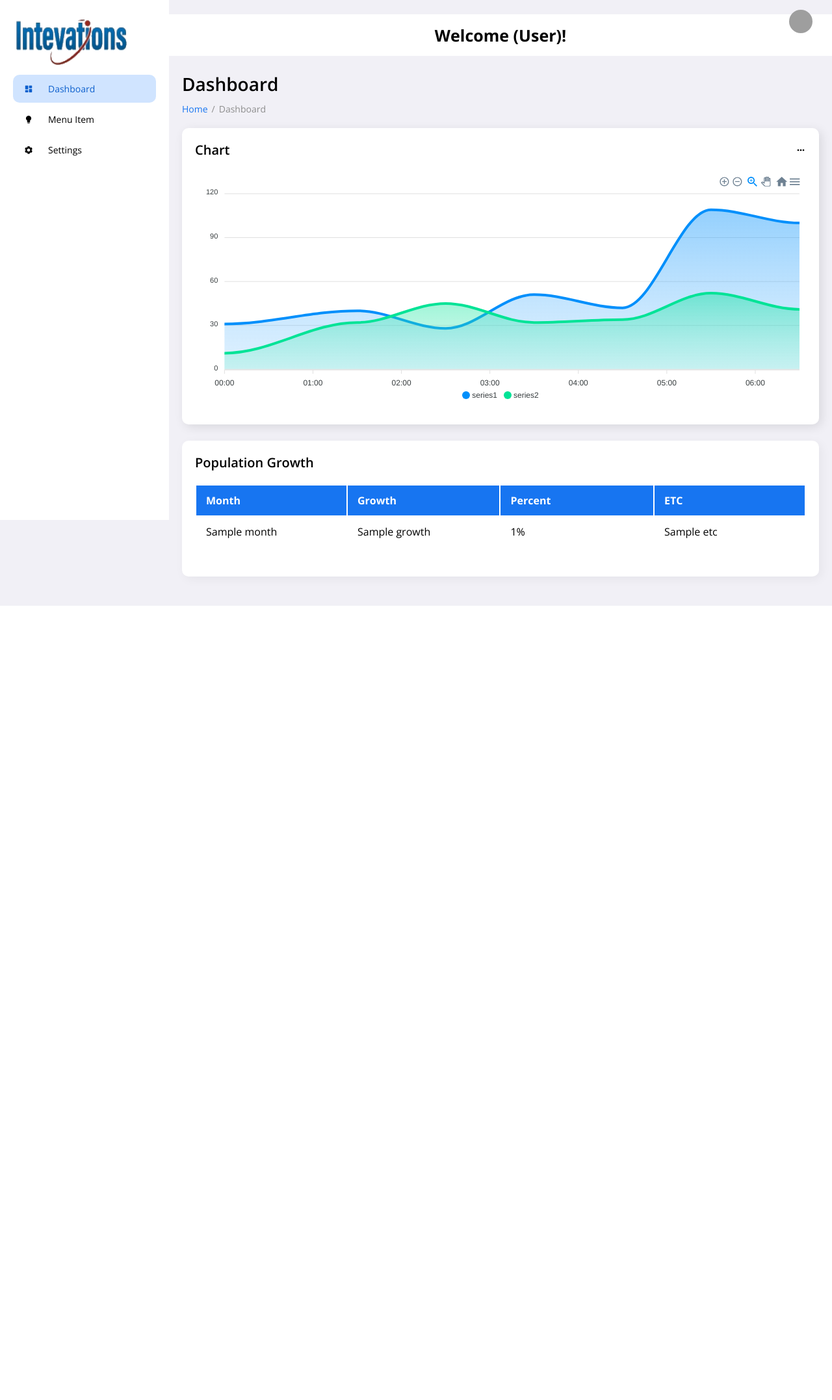
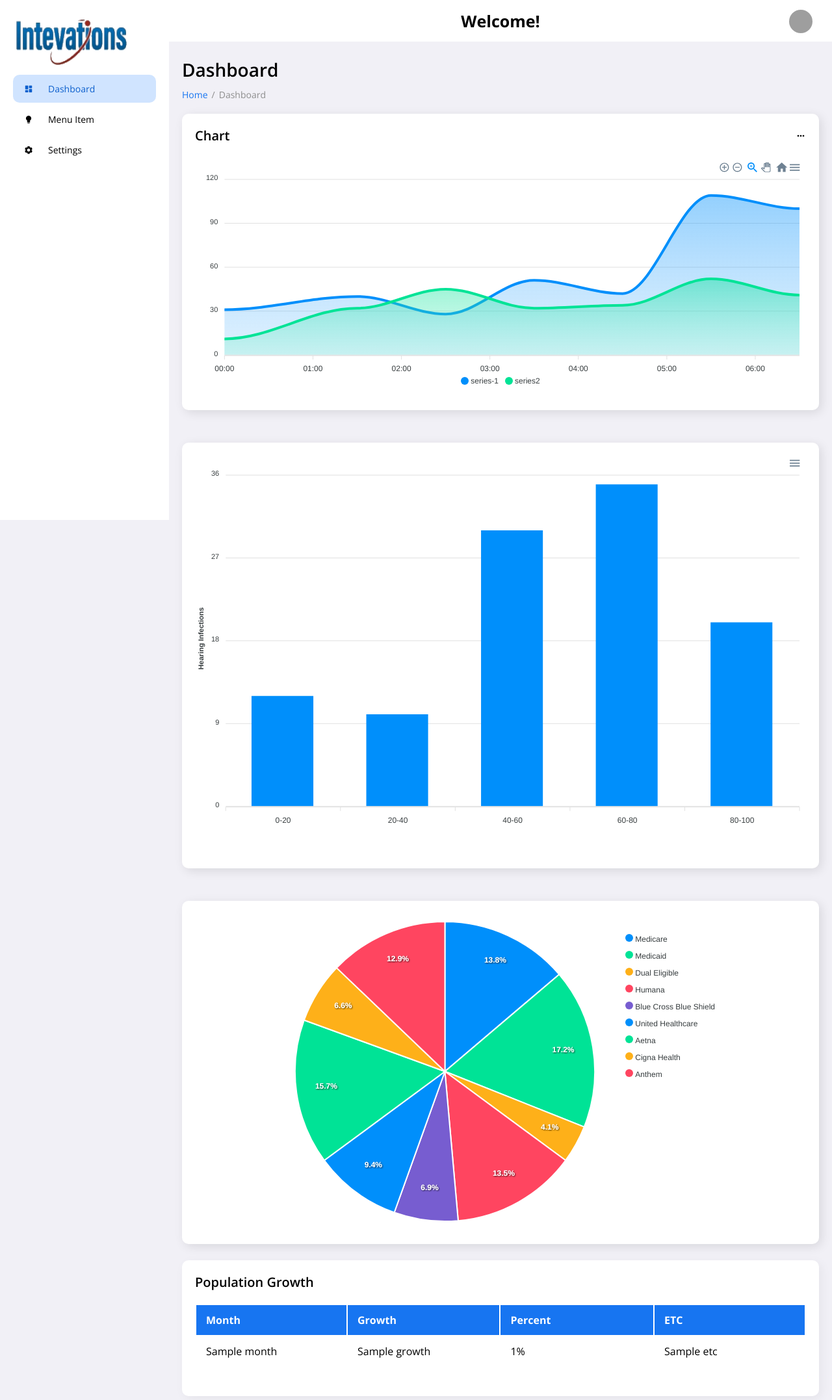
Before and after one commit to michaelm4320/Healthcare_Investment_Tool, a Flask app: template templates/index.html in a window 1280 px wide. Shown: the top 2154 px of the page at 65% size. Before the commit the page ends 932 px from the top, so only its background shows below. Run offline with Flask 3, Linux system fonts and the light colour scheme; the template is opened without the code that fills it: most values are stand-ins (such as "Sample title", 1, 10 or a date in 2020); some libraries are stand-ins or nearby versions; grey boxes are pictures that could not be loaded.

Commit message:
Edited styling, app, index, script to show multiple graphs. Added new file for python to json conversion.

```diff
--- /dev/null
+++ b/PythonToJson.py
@@ -0,0 +1,27 @@
+import mysql.connector
+#Takes patient from database and prints to pycharm
+#Need to use this file to figure out how to take information and display on website.
+
+mydb = mysql.connector.connect(
+  host="hcitDB.cmswaq8q4kav.us-east-1.rds.amazonaws.com",
+  user="admin",
+  password="POnMQIgR6AB3FbyYJ5DZ"
+)
+
+print(mydb)
+
+cursor = mydb.cursor()
+
+cursor.execute("SELECT * FROM sys.Patient")
+
+myresult = cursor.fetchall()
+
+# Get Row as a list
+row_data = []
+
+for x in myresult:
+  row_data = x
+
+row = list(row_data)
+
+print(row)
--- a/app.py
+++ b/app.py
@@ -13,14 +13,15 @@ from flask import Flask, render_template, request, url_for, flash, redirect, ses
 import random
 import math
 import authentication
+from PythonToJson import row
 
 app = Flask(__name__)
 
 key = math.floor(random.random() * 23456)
 app.config['SECRET_KEY'] = f'{key}'
 
-test_variable1 = "Healthcare Investment Tool"
-test_variable2 = 6725432
+#test_variable1 = "Healthcare Investment Tool"
+#test_variable2 = 6725432
 
 
 @app.route('/', methods=['GET', 'POST'])
@@ -46,7 +47,7 @@ def log():
             status = authentication.verify_user(session['user'], session['pass'])
             if status == "true":
                 session['logged_in'] = True
-                return render_template('index.html', Radiant=status)
+                return redirect(url_for("index"))
             elif status == "Password is not correct":
                 pw_error = status
             elif status == "Username not associated with an account":
@@ -70,24 +71,25 @@ def sign():
         return render_template('sign.html')
 
 #The table on index won't show it's values unless 'values' table is added under the first 'if' statement (at line 30)
-@app.route('/')
+@app.route('/dashboard')
 def index():
-    values = [
-        {'month': 'January', 'growth': 100, 'percent': 10, 'etc': 0},
-        {'month': 'February', 'growth': 200, 'percent': 15, 'etc': 0},
-        {'month': 'March', 'growth': 300, 'percent': 20, 'etc': 0},
-        {'month': 'April', 'growth': 400, 'percent': 25, 'etc': 0},
-        {'month': 'May', 'growth': 500, 'percent': 30, 'etc': 0},
-        {'month': 'June', 'growth': 600, 'percent': 35, 'etc': 0},
-        {'month': 'July', 'growth': 700, 'percent': 40, 'etc': 0},
-        {'month': 'August', 'growth': 800, 'percent': 45, 'etc': 0},
-        {'month': 'September', 'growth': 900, 'percent': 50, 'etc': 0},
-        {'month': 'October', 'growth': 1000, 'percent': 55, 'etc': 0},
-        {'month': 'November', 'growth': 1100, 'percent': 60, 'etc': 0},
-        {'month': 'December', 'growth': 1200, 'percent': 65, 'etc': 0},
-    ]
-    return render_template('index.html', values=values)
+     test = row #What displays after inspect index
+     values = [
+         {'month': 'January', 'growth': 100, 'percent': 10, 'etc': 0},
+         {'month': 'February', 'growth': 200, 'percent': 15, 'etc': 0},
+         {'month': 'March', 'growth': 300, 'percent': 20, 'etc': 0},
+         {'month': 'April', 'growth': 400, 'percent': 25, 'etc': 0},
+         {'month': 'May', 'growth': 500, 'percent': 30, 'etc': 0},
+         {'month': 'June', 'growth': 600, 'percent': 35, 'etc': 0},
+         {'month': 'July', 'growth': 700, 'percent': 40, 'etc': 0},
+         {'month': 'August', 'growth': 800, 'percent': 45, 'etc': 0},
+         {'month': 'September', 'growth': 900, 'percent': 50, 'etc': 0},
+         {'month': 'October', 'growth': 1000, 'percent': 55, 'etc': 0},
+         {'month': 'November', 'growth': 1100, 'percent': 60, 'etc': 0},
+         {'month': 'December', 'growth': 1200, 'percent': 65, 'etc': 0},
+     ]
+     return render_template('index.html', values=values, test=test)
 
 #Uncomment if you want to run without using terminal
-#if __name__ == '__main__':
-#    app.run(debug=True)
+if __name__ == '__main__':
+    app.run(debug=True)
--- a/static/css/style.css
+++ b/static/css/style.css
@@ -702,6 +702,30 @@ select.form-control {
   width: 100%;
 }
 
+
+
+.age-chart {
+	flex-grow: 1;
+	flex-basis: 400px;
+	padding: 20px;
+	background: var(--light);
+	border-radius: 10px;
+	box-shadow: 4px 4px 16px rgba(0, 0, 0, .1);
+	margin-top: 50px;
+}
+
+.insurance-chart {
+	flex-grow: 1;
+	flex-basis: 400px;
+	padding: 20px;
+	background: var(--light);
+	border-radius: 10px;
+	box-shadow: 4px 4px 16px rgba(0, 0, 0, .1);
+	margin-top: 50px;
+	display: flex;
+justify-content: center;
+align-items: center;
+}
 /* PROFILE END */
 
 @media screen and (max-width: 768px) {
--- a/static/js/script.js
+++ b/static/js/script.js
@@ -10,7 +10,7 @@ imgProfile.addEventListener('click', function () {
 // APEXCHART
 var options = {
   series: [{
-  name: 'series1',
+  name: test[4],
   data: [31, 40, 28, 51, 42, 109, 100]
 }, {
   name: 'series2',
@@ -37,5 +37,80 @@ tooltip: {
 },
 };
 
+console.log(test)
+
 var chart = new ApexCharts(document.querySelector("#chart"), options);
 chart.render();
+
+var AGEoptions = {
+          series: [{
+          name: 'Ages',
+          data: [12, 10, 30, 35, 20]
+        }],
+          chart: {
+          type: 'bar',
+          height: 600
+        },
+        plotOptions: {
+          bar: {
+            horizontal: false,
+            columnWidth: '55%',
+            endingShape: 'rounded'
+          },
+        },
+        dataLabels: {
+          enabled: false
+        },
+        stroke: {
+          show: true,
+          width: 2,
+          colors: ['transparent']
+        },
+        xaxis: {
+          categories: ['0-20', '20-40', '40-60', '60-80', '80-100'],
+           title: {
+                text: 'Age Group'
+            }
+        },
+        yaxis: {
+          title: {
+            text: 'Hearing Infections'
+          }
+        },
+        fill: {
+          opacity: 1
+        },
+        tooltip: {
+          y: {
+            formatter: function (val) {
+              return "# " + val + " hearing infections"
+            }
+          }
+        }
+        };
+
+        var ageChart = new ApexCharts(document.querySelector("#age-chart"), AGEoptions);
+        ageChart.render();
+
+        var INSURANCEoptions = {
+          series: [44, 55, 13, 43, 22, 30, 50, 21, 41],
+          chart: {
+          width: 700,
+          type: 'pie',
+        },
+        labels: ['Medicare', 'Medicaid', 'Dual Eligible', 'Humana', 'Blue Cross Blue Shield', 'United Healthcare', 'Aetna', 'Cigna Health', 'Anthem'],
+        responsive: [{
+          breakpoint: 480,
+          options: {
+            chart: {
+              width: 200
+            },
+            legend: {
+              position: 'bottom'
+            }
+          }
+        }]
+        };
+
+        var INSURANCEchart = new ApexCharts(document.querySelector("#insurance-chart"), INSURANCEoptions);
+        INSURANCEchart.render();
--- a/templates/index.html
+++ b/templates/index.html
@@ -10,8 +10,8 @@
 <body>
  {% block content %}
  <div>
- 	{{Radiant}}
-	 {{Awesome}}
+<!-- 	{{Radiant}}
+	 {{Awesome}}-->
  </div>
  {% endblock %}
 	<!-- SIDEBAR -->
@@ -35,7 +35,7 @@
 	<!-- NAVBAR START -->
 	<section id="content">
 				<nav>
-					<h1 class="welcome-message">Welcome (User)!</h1>
+					<h1 class="welcome-message">Welcome!</h1>
 			<div class="profile">
 				<img src="https://static.vecteezy.com/system/resources/thumbnails/005/545/335/small/user-sign-icon-person-symbol-human-avatar-isolated-on-white-backogrund-vector.jpg" alt="">
 				<ul class="profile-link">
@@ -72,6 +72,12 @@
 					</div>
 				</div>
 			</div>
+			<div class="age-chart">
+				<div id="age-chart"></div>
+			</div>
+			<div class="insurance-chart">
+				<div id="insurance-chart"></div>
+			</div>
 			<div class="content-table">
 				<div class="head">
 					<h3>Population Growth</h3>
@@ -102,6 +108,7 @@
 	</section>
 
 	<script src="https://cdn.jsdelivr.net/npm/apexcharts"></script>
+    <script type="text/javascript"> let test = {{ test|tojson }}</script> <!--Converts to json from python-->
 	<script src="../static/js/script.js"></script>
 </body>
 </html>
```
